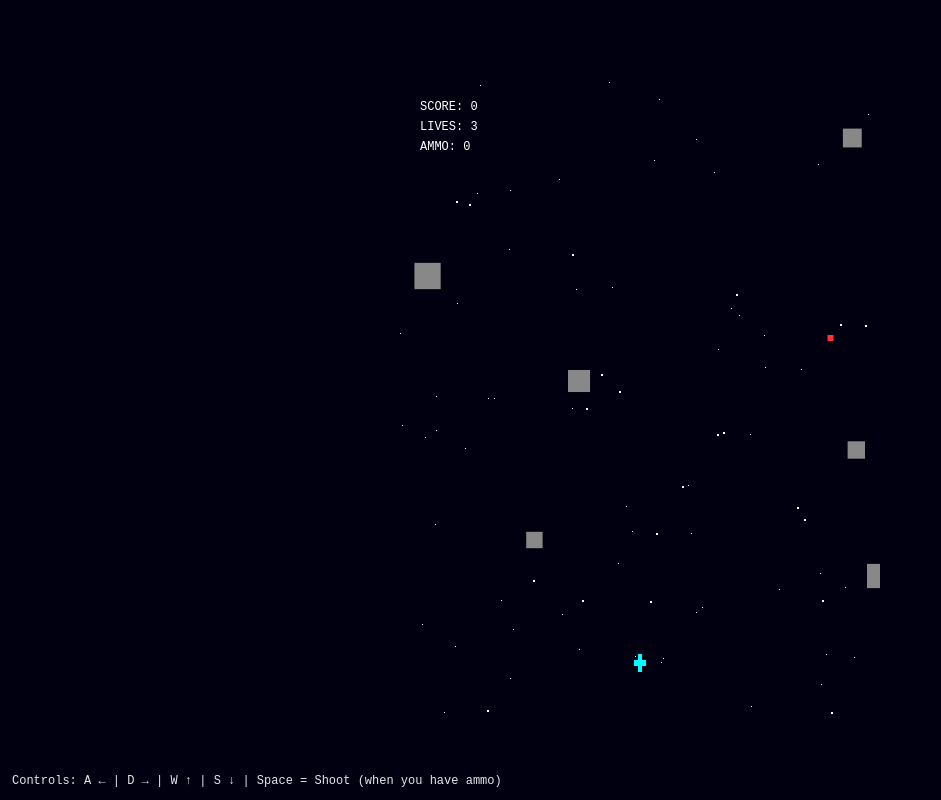
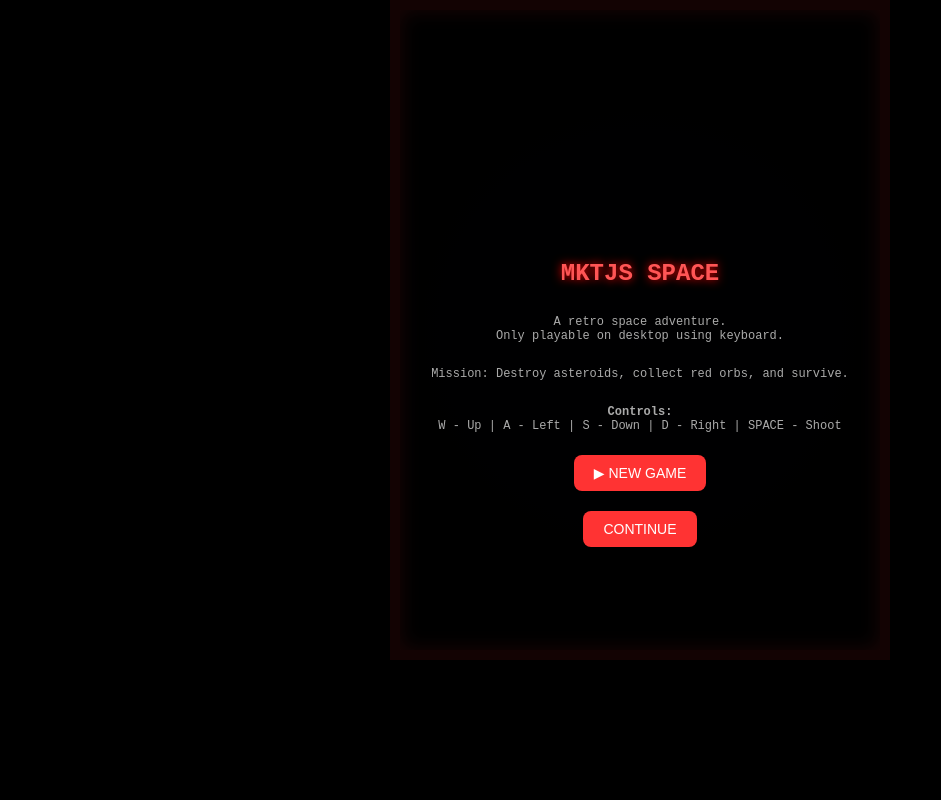
Before and after one commit to muktiajisarjono-oss/mktjs-space, a plain HTML site: page index.html in a window 1280 px wide. Shown: the whole page, without its empty margins (0-941 px from the left). Drawn offline with Linux system fonts and the light colour scheme.

Commit message:
Add files via upload

```diff
--- a/index.html
+++ b/index.html
@@ -3,208 +3,37 @@
 <head>
   <meta charset="UTF-8" />
   <meta name="viewport" content="width=device-width, initial-scale=1.0" />
-  <title>MKTJS Space - NES Edition</title>
+  <title>MKTJS SPACE - Retro Lite</title>
   <style>
-    html,body{height:100%;margin:0;background:#000010;display:flex;align-items:center;justify-content:center;}
-    #gameCanvas{ width: min(480px, 95vw); height: calc(min(640px, 95vh)); image-rendering: pixelated; background: radial-gradient(circle at center, #000018, #000000 80%); display:block; }
-    body { font-family: monospace; color: #fff;}
-    #hint{position:fixed; left:12px; bottom:12px; font-size:12px; opacity:0.9}
+    body { margin: 0; background: black; overflow: hidden; font-family: monospace; color: white; text-align: center; }
+    canvas { display: block; margin: auto; background: radial-gradient(circle at center, #000010, #000000 80%); border: 10px solid #c11a1a; box-shadow: 0 0 20px #ff3333 inset; }
+    #overlay { position: absolute; top: 0; left: 0; width: 100%; height: 100%; background: rgba(0,0,0,0.9); display: flex; flex-direction: column; justify-content: center; align-items: center; }
+    h1 { color: #ff5555; font-size: 24px; text-shadow: 0 0 10px red; }
+    button { background: #ff3333; color: white; border: none; padding: 10px 20px; margin: 10px; cursor: pointer; font-size: 14px; border-radius: 8px; }
+    button:hover { background: #ff5555; }
+    p { font-size: 12px; color: #aaa; }
   </style>
 </head>
 <body>
   <canvas id="gameCanvas" width="480" height="640"></canvas>
-  <!-- Local audio files -->
-  <audio id="shootSound" src="shoot.wav"></audio>
-  <audio id="bgMusic" src="bgmusic.wav" loop></audio>
-
-  <div id="hint">Controls: A ← | D → | W ↑ | S ↓ | Space = Shoot (when you have ammo)</div>
-
+  <div id="overlay">
+    <h1>MKTJS SPACE</h1>
+    <p>A retro space adventure.<br>Only playable on desktop using keyboard.</p>
+    <p>Mission: Destroy asteroids, collect red orbs, and survive.</p>
+    <p><b>Controls:</b><br>W - Up | A - Left | S - Down | D - Right | SPACE - Shoot</p>
+    <button id="startBtn">▶ NEW GAME</button>
+    <button id="continueBtn">CONTINUE</button>
+  </div>
   <script>
     const canvas = document.getElementById('gameCanvas');
     const ctx = canvas.getContext('2d');
-    // scale handling for crisp pixel look
-    function fitCanvas(){
-      const cssW = Math.min(480, window.innerWidth * 0.95);
-      const cssH = Math.min(640, window.innerHeight * 0.95);
-      canvas.style.width = cssW + 'px';
-      canvas.style.height = cssH + 'px';
-      // maintain internal resolution
-      canvas.width = 480;
-      canvas.height = 640;
-      // disable smoothing for pixel look
-      ctx.imageSmoothingEnabled = false;
-    }
-    window.addEventListener('resize', fitCanvas);
-    fitCanvas();
-
-    const ship = { x: 240, y: 580, size: 16, color: '#00FFFF', canShoot: false, lives: 3 };
-    const bullets = [];
-    const asteroids = [];
-    const explosions = [];
-    const powerups = [];
-    const stars = Array.from({length: 80}, () => ({x: Math.random()*480, y: Math.random()*640, s: Math.random()*2}));
-
-    let score = 0;
-    let ammo = 0;
-
-    const shootSound = document.getElementById('shootSound');
-    const bgMusic = document.getElementById('bgMusic');
-    bgMusic.volume = 0.4;
-
-    // start music on first user gesture (browser policy)
-    document.body.addEventListener('click', () => { if (bgMusic.paused) bgMusic.play(); }, { once:true });
-
-    document.addEventListener('keydown', e => {
-      if (e.code === 'KeyA') ship.x = Math.max(ship.x - 20, 8);
-      if (e.code === 'KeyD') ship.x = Math.min(ship.x + 20, 480-8);
-      if (e.code === 'KeyW') ship.y = Math.max(ship.y - 20, 8);
-      if (e.code === 'KeyS') ship.y = Math.min(ship.y + 20, 640-8);
-      if (e.code === 'Space' && ship.canShoot && ammo > 0) shoot();
-    });
-
-    function shoot() {
-      bullets.push({ x: ship.x, y: ship.y - ship.size, size: 4, color: '#FFFF00' });
-      try{ shootSound.currentTime = 0; shootSound.play(); }catch(e){}
-      ammo--;
-    }
-
-    function spawnAsteroid() {
-      asteroids.push({ x: Math.random() * canvas.width, y: -20, size: 14 + Math.random() * 14, color: '#888' });
-    }
-
-    function spawnPowerup() {
-      const colors = ['#00AFFF', '#FF3333'];
-      const color = colors[Math.floor(Math.random() * colors.length)];
-      powerups.push({ x: Math.random() * canvas.width, y: -20, size: 8, color });
-    }
-
-    function updateStars() {
-      ctx.fillStyle = '#000010';
-      ctx.fillRect(0, 0, canvas.width, canvas.height);
-      ctx.fillStyle = 'white';
-      for (let s of stars) {
-        s.y += Math.max(0.4, s.s * 0.8);
-        if (s.y > 640) { s.y = 0; s.x = Math.random() * 480; }
-        ctx.fillRect(Math.floor(s.x), Math.floor(s.y), Math.max(1, Math.round(s.s)), Math.max(1, Math.round(s.s)));
-      }
-    }
-
-    function update() {
-      updateStars();
-
-      // Draw ship (pixel style, Galaga-like)
-      ctx.fillStyle = ship.color;
-      ctx.fillRect(ship.x - 2, ship.y - 6, 4, 6);
-      ctx.fillRect(ship.x - 6, ship.y, 12, 6);
-      ctx.fillRect(ship.x - 2, ship.y + 6, 4, 6);
-
-      // Bullets
-      for (let i = bullets.length - 1; i >= 0; i--) {
-        const b = bullets[i];
-        b.y -= 8;
-        ctx.fillStyle = b.color;
-        ctx.fillRect(b.x - 1, b.y - 4, 2, 4);
-        if (b.y < 0) bullets.splice(i, 1);
-      }
-
-      // Asteroids
-      for (let i = asteroids.length - 1; i >= 0; i--) {
-        const a = asteroids[i];
-        a.y += 3;
-        ctx.fillStyle = a.color;
-        ctx.fillRect(a.x - a.size/2, a.y - a.size/2, a.size, a.size);
-
-        if (a.y > canvas.height) asteroids.splice(i, 1);
-
-        const dxShip = a.x - ship.x;
-        const dyShip = a.y - ship.y;
-        const distShip = Math.sqrt(dxShip * dxShip + dyShip * dyShip);
-        if (distShip < a.size + ship.size) {
-          asteroids.splice(i, 1);
-          ship.lives--;
-          createExplosion(ship.x, ship.y);
-          if (ship.lives <= 0) {
-            alert(`GAME OVER!\nScore: ${score}`);
-            document.location.reload();
-          }
-        }
-
-        for (let j = bullets.length - 1; j >= 0; j--) {
-          const b = bullets[j];
-          const dx = a.x - b.x;
-          const dy = a.y - b.y;
-          const dist = Math.sqrt(dx * dx + dy * dy);
-          if (dist < a.size + b.size) {
-            bullets.splice(j, 1);
-            asteroids.splice(i, 1);
-            createExplosion(a.x, a.y);
-            score += 10;
-            break;
-          }
-        }
-      }
-
-      // Powerups
-      for (let i = powerups.length - 1; i >= 0; i--) {
-        const p = powerups[i];
-        p.y += 2;
-        ctx.fillStyle = p.color;
-        ctx.fillRect(p.x - 3, p.y - 3, 6, 6);
-
-        const dx = p.x - ship.x;
-        const dy = p.y - ship.y;
-        const dist = Math.sqrt(dx * dx + dy * dy);
-        if (dist < p.size + ship.size) {
-          if (p.color === '#FF3333') {
-            ship.canShoot = true;
-            ammo = 30;
-            setTimeout(() => ship.canShoot = false, 10000);
-          }
-          if (p.color === '#00AFFF') ship.lives++;
-          powerups.splice(i, 1);
-        }
-      }
-
-      // Explosions
-      for (let i = explosions.length - 1; i >= 0; i--) {
-        const ex = explosions[i];
-        ex.life--;
-        ex.particles.forEach(pt => {
-          pt.x += pt.vx;
-          pt.y += pt.vy;
-          ctx.fillStyle = `rgba(255,${100+Math.random()*155},0,${ex.life/20})`;
-          ctx.fillRect(Math.floor(pt.x), Math.floor(pt.y), 2, 2);
-        });
-        if (ex.life <= 0) explosions.splice(i, 1);
-      }
-
-      // HUD
-      ctx.fillStyle = 'white';
-      ctx.font = '12px monospace';
-      ctx.fillText(`SCORE: ${score}`, 20, 30);
-      ctx.fillText(`LIVES: ${ship.lives}`, 20, 50);
-      ctx.fillText(`AMMO: ${ammo}`, 20, 70);
-
-      if (Math.random() < 0.02) spawnAsteroid();
-      if (Math.random() < 0.005) spawnPowerup();
-
-      requestAnimationFrame(update);
-    }
-
-    function createExplosion(x, y) {
-      const particles = [];
-      for (let i = 0; i < 12; i++) {
-        particles.push({
-          x, y,
-          vx: (Math.random() - 0.5) * 4,
-          vy: (Math.random() - 0.5) * 4
-        });
-      }
-      explosions.push({ particles, life: 20 });
-    }
-
-    fitCanvas();
-    update();
+    const overlay = document.getElementById('overlay');
+    const stars = Array.from({length:80},()=>({x:Math.random()*480,y:Math.random()*640,s:Math.random()*2}));
+    let running=false;
+    function drawStars(){ctx.fillStyle='black';ctx.fillRect(0,0,480,640);ctx.fillStyle='white';for(let s of stars){s.y+=s.s*0.8;if(s.y>640){s.y=0;s.x=Math.random()*480;}ctx.fillRect(s.x,s.y,s.s,s.s);}}
+    function loop(){if(!running)return;drawStars();ctx.fillStyle='#00ffff';ctx.fillRect(230,600,20,20);requestAnimationFrame(loop);}
+    document.getElementById('startBtn').onclick=()=>{overlay.style.display='none';running=true;loop();}
+    document.addEventListener('visibilitychange',()=>{if(document.hidden){running=false;overlay.style.display='flex';}});
   </script>
 </body>
 </html>
```
